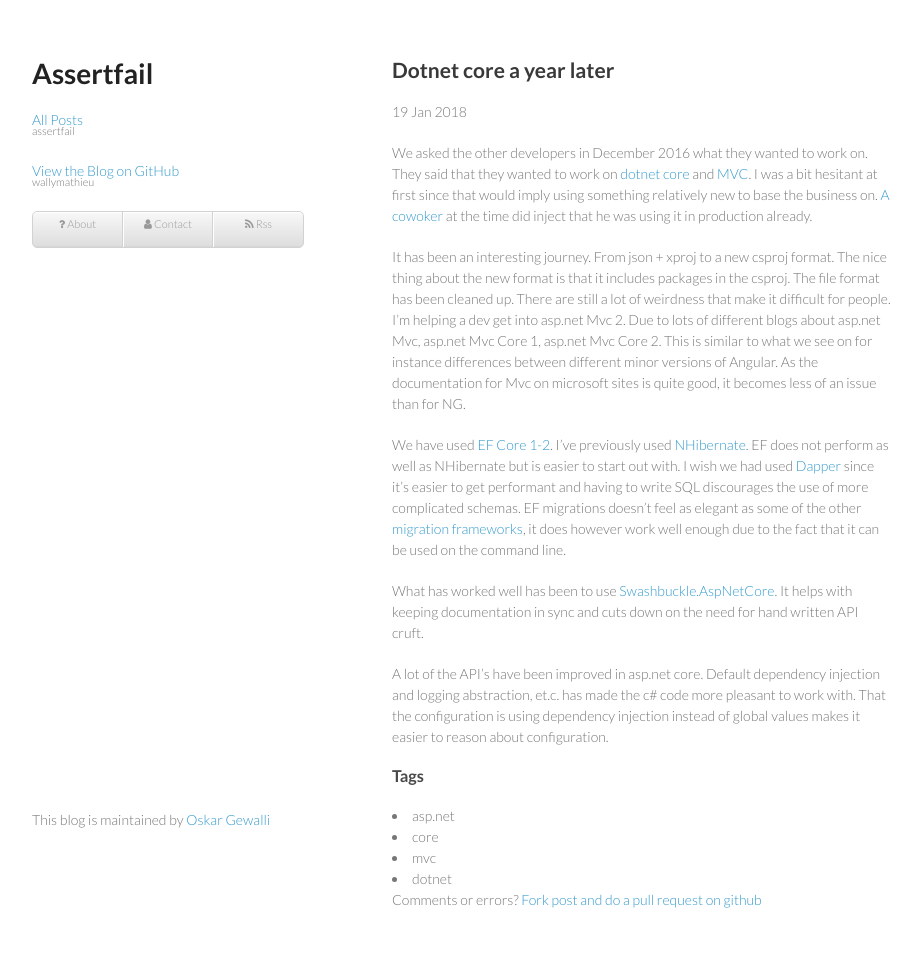
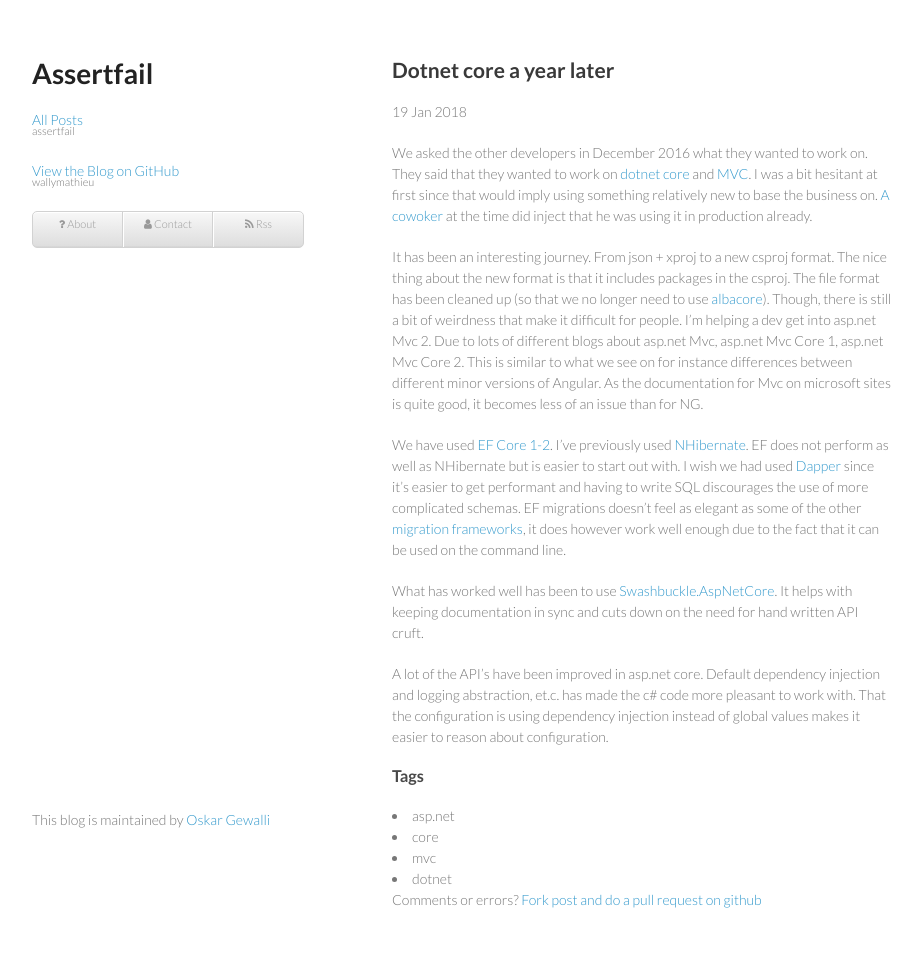
Before and after one commit to wallymathieu/assertfail, a Jekyll site: the page built from _posts/2018-01-19-Dotnet-core-a-year-later.md, in a window 1280 px wide. Shown: the whole page, without its empty margins (178-1099 px from the left). Built offline with Jekyll 4.4.1, drawn with Linux system fonts in a browser that asks for light colours; nearby versions of some CDN libraries.

Commit message:
Filling in some more text

```diff
--- a/_posts/2018-01-19-Dotnet-core-a-year-later.md
+++ b/_posts/2018-01-19-Dotnet-core-a-year-later.md
@@ -7,7 +7,7 @@
 
 We asked the other developers in December 2016 what they wanted to work on. They said that they wanted to work on [dotnet core](https://github.com/dotnet/core/blob/master/release-notes/1.0/1.0.0.md) and [MVC](https://github.com/aspnet/Mvc). I was a bit hesitant at first since that would imply using something relatively new to base the business on. [A cowoker](https://github.com/tfsjohan) at the time did inject that he was using it in production already.
 
-It has been an interesting journey. From json + xproj to a new csproj format. The nice thing about the new format is that it includes packages in the csproj. The file format has been cleaned up. There are still a lot of weirdness that make it difficult for people. I'm helping a dev get into asp.net Mvc 2. Due to lots of different blogs about asp.net Mvc, asp.net Mvc Core 1, asp.net Mvc Core 2. This is similar to what we see on for instance differences between different minor versions of Angular. As the documentation for Mvc on microsoft sites is quite good, it becomes less of an issue than for NG.
+It has been an interesting journey. From json + xproj to a new csproj format. The nice thing about the new format is that it includes packages in the csproj. The file format has been cleaned up (so that we no longer need to use [albacore](http://assertfail.gewalli.se/2016/10/04/Common-csproj-issues-that-can-be-detected-automatically.html)). Though, there is still a bit of weirdness that make it difficult for people. I'm helping a dev get into asp.net Mvc 2. Due to lots of different blogs about asp.net Mvc, asp.net Mvc Core 1, asp.net Mvc Core 2. This is similar to what we see on for instance differences between different minor versions of Angular. As the documentation for Mvc on microsoft sites is quite good, it becomes less of an issue than for NG.
 
 We have used [EF Core 1-2](https://docs.microsoft.com/en-us/ef/core/). I've previously used [NHibernate](http://nhibernate.info/). EF does not perform as well as NHibernate but is easier to start out with. I wish we had used [Dapper](https://github.com/StackExchange/Dapper) since it's easier to get performant and having to write SQL discourages the use of more complicated schemas. EF migrations doesn't feel as elegant as some of the other [migration frameworks](https://github.com/fluentmigrator/fluentmigrator), it does however work well enough due to the fact that it can be used on the command line.
 
```
